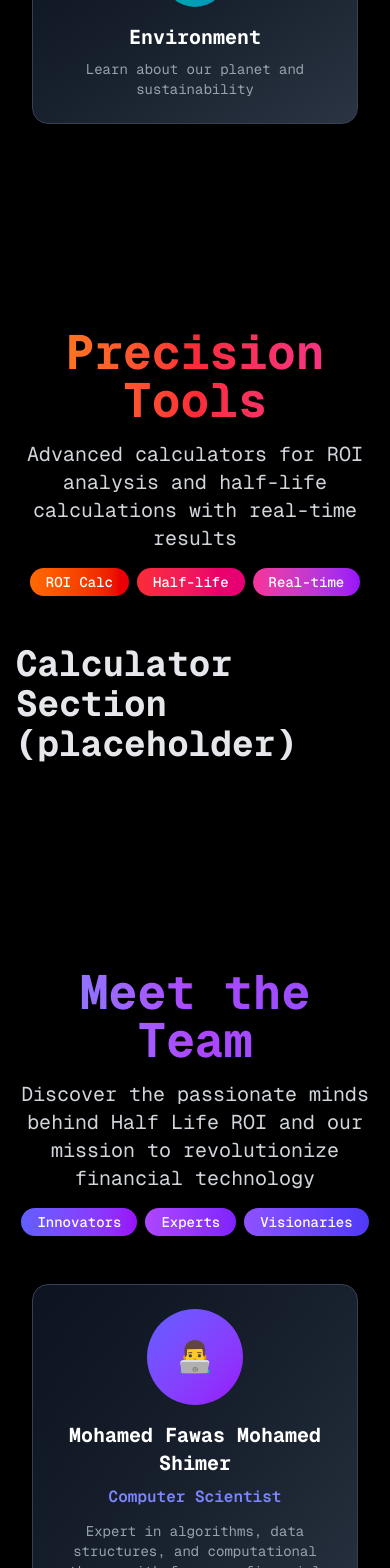
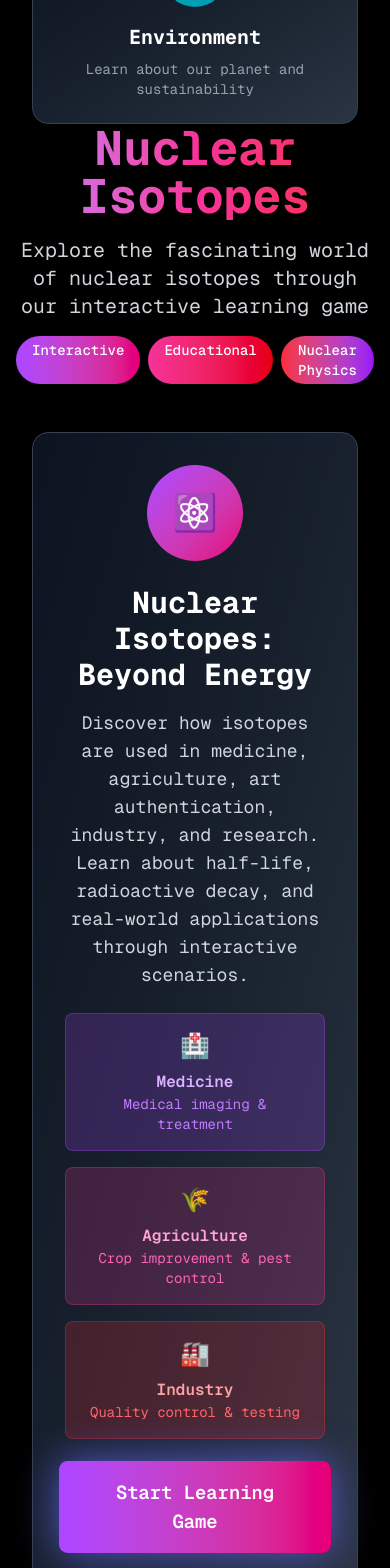
Before and after one commit to sanuga-lakdinu-kuruppu/half-life-roi, a Next.js app: page / in a window 390 px wide. Shown: the part 3380-4948 px from the top of the page. Built offline with nearby package versions, Linux system fonts and the light colour scheme.

Commit message:
game route added

```diff
--- a/src/app/isotope-game/scenes/Agriculture.js
+++ b/src/app/isotope-game/scenes/Agriculture.js
@@ -189,7 +189,7 @@ export default function Agriculture() {
         </h2>
         <div className="text-left max-w-3xl mx-auto">
           <div className="bg-gradient-to-br from-green-900/50 to-emerald-900/50 backdrop-blur-md border border-green-600 rounded-2xl p-8 mb-8">
-            <p className="text-xl text-gray-300 mb-4">Excellent work! You've successfully protected the crops using radiation technology.</p>
+            <p className="text-xl text-gray-300 mb-4">Excellent work! You&apos;ve successfully protected the crops using radiation technology.</p>
             <p className="text-2xl mb-4">Final Score: <strong className="text-green-400">{score}</strong> points</p>
             <p className="text-lg text-gray-400">Missed shots: <strong className="text-red-400">{missedShots}</strong></p>
           </div>
--- a/src/app/isotope-game/scenes/Medicine.js
+++ b/src/app/isotope-game/scenes/Medicine.js
@@ -98,7 +98,7 @@ export default function Medicine() {
           <div className="bg-gradient-to-br from-gray-800/50 to-gray-700/50 backdrop-blur-md border border-gray-600 rounded-2xl p-8 mb-8">
             <h3 className="text-2xl font-bold text-white mb-4">How PET Scans Work</h3>
             <p className="text-gray-300 mb-6 text-lg leading-relaxed">
-              Positron Emission Tomography (PET) scans use radioactive isotopes to create detailed images of your body's functions.
+              Positron Emission Tomography (PET) scans use radioactive isotopes to create detailed images of your body&apos;s functions.
             </p>
             <ul className="space-y-3 text-gray-300 text-lg">
               <li className="flex items-center">
@@ -144,7 +144,7 @@ export default function Medicine() {
         </h2>
         <div className="text-left max-w-4xl mx-auto">
           <div className="bg-gradient-to-br from-green-900/50 to-emerald-900/50 backdrop-blur-md border border-green-600 rounded-2xl p-8 mb-8">
-            <p className="text-xl text-gray-300 mb-4">Excellent work! You've successfully assembled a complete PET scan system.</p>
+            <p className="text-xl text-gray-300 mb-4">Excellent work! You&apos;ve successfully assembled a complete PET scan system.</p>
             <p className="text-2xl mb-4">Final Score: <strong className="text-green-400">{score}</strong> points</p>
             <p className="text-lg text-gray-400">Wrong attempts: <strong className="text-red-400">{wrongCount}</strong></p>
           </div>
--- a/src/app/page.js
+++ b/src/app/page.js
@@ -325,6 +325,9 @@ export default function Home() {
               <a href="#quiz" className="px-4 py-1 rounded-full transition-colors duration-200 hover:bg-white/10 hover:text-white cursor-pointer block">Quiz</a>
             </li>
             <li>
+              <a href="#isotope-game" className="px-4 py-1 rounded-full transition-colors duration-200 hover:bg-white/10 hover:text-white cursor-pointer block">Isotope Game</a>
+            </li>
+            <li>
               <a href="#calculator" className="px-4 py-1 rounded-full transition-colors duration-200 hover:bg-white/10 hover:text-white cursor-pointer block">Calculator</a>
             </li>
             <li>
@@ -472,6 +475,70 @@ export default function Home() {
                   </div>
                   <h3 className="text-xl font-bold text-white mb-2">Environment</h3>
                   <p className="text-gray-400 text-sm">Learn about our planet and sustainability</p>
+                </div>
+              </div>
+            </div>
+          </div>
+        </section>
+
+        {/* Isotope Game Section */}
+        <section id="isotope-game" className="w-full min-h-screen flex flex-col items-center justify-center scroll-mt-32">
+          <div className="text-center mb-12">
+            <h2 className="text-5xl md:text-6xl font-bold bg-gradient-to-r from-purple-400 via-pink-500 to-red-500 bg-clip-text text-transparent mb-4">
+              Nuclear Isotopes
+            </h2>
+            <p className="text-xl text-gray-300 max-w-2xl mx-auto">
+              Explore the fascinating world of nuclear isotopes through our interactive learning game
+            </p>
+            <div className="flex justify-center mt-4">
+              <span className="bg-gradient-to-r from-purple-500 to-pink-600 text-white px-4 py-1 rounded-full text-sm font-medium">
+                Interactive
+              </span>
+              <span className="bg-gradient-to-r from-pink-500 to-red-600 text-white px-4 py-1 rounded-full text-sm font-medium ml-2">
+                Educational
+              </span>
+              <span className="bg-gradient-to-r from-red-500 to-purple-600 text-white px-4 py-1 rounded-full text-sm font-medium ml-2">
+                Nuclear Physics
+              </span>
+            </div>
+          </div>
+
+          {/* Game Navigation Card */}
+          <div className="w-full max-w-4xl px-4">
+            <div className="group">
+              <div className="bg-gradient-to-br from-gray-900/80 via-gray-800/80 to-gray-700/80 backdrop-blur-md border border-gray-700 rounded-2xl p-8 hover:border-purple-500 transition-all duration-300 hover:scale-105 hover:shadow-2xl hover:shadow-purple-500/20">
+                <div className="text-center">
+                  <div className="w-24 h-24 bg-gradient-to-br from-purple-500 to-pink-600 rounded-full flex items-center justify-center mx-auto mb-6 group-hover:scale-110 transition-transform duration-300">
+                    <span className="text-4xl">⚛️</span>
+                  </div>
+                  <h3 className="text-3xl font-bold text-white mb-4">Nuclear Isotopes: Beyond Energy</h3>
+                  <p className="text-gray-300 text-lg mb-6 max-w-2xl mx-auto">
+                    Discover how isotopes are used in medicine, agriculture, art authentication, industry, and research.
+                    Learn about half-life, radioactive decay, and real-world applications through interactive scenarios.
+                  </p>
+                  <div className="grid grid-cols-1 md:grid-cols-3 gap-4 mb-6">
+                    <div className="bg-purple-500/20 border border-purple-500/30 rounded-lg p-4">
+                      <div className="text-2xl mb-2">🏥</div>
+                      <div className="text-purple-300 font-semibold">Medicine</div>
+                      <div className="text-purple-400 text-sm">Medical imaging & treatment</div>
+                    </div>
+                    <div className="bg-pink-500/20 border border-pink-500/30 rounded-lg p-4">
+                      <div className="text-2xl mb-2">🌾</div>
+                      <div className="text-pink-300 font-semibold">Agriculture</div>
+                      <div className="text-pink-400 text-sm">Crop improvement & pest control</div>
+                    </div>
+                    <div className="bg-red-500/20 border border-red-500/30 rounded-lg p-4">
+                      <div className="text-2xl mb-2">🏭</div>
+                      <div className="text-red-300 font-semibold">Industry</div>
+                      <div className="text-red-400 text-sm">Quality control & testing</div>
+                    </div>
+                  </div>
+                  <button
+                    onClick={() => window.location.href = '/isotope-game'}
+                    className="px-8 py-4 bg-gradient-to-r from-purple-500 to-pink-600 text-white font-semibold rounded-lg hover:from-purple-600 hover:to-pink-700 transition-all text-lg hover-lift animate-pulse-glow"
+                  >
+                    Start Learning Game
+                  </button>
                 </div>
               </div>
             </div>
@@ -750,6 +817,12 @@ export default function Home() {
                   </a>
                 </li>
                 <li>
+                  <a href="#isotope-game" className="text-gray-400 hover:text-white transition-colors flex items-center gap-2">
+                    <span className="w-1 h-1 bg-purple-500 rounded-full"></span>
+                    Isotope Game
+                  </a>
+                </li>
+                <li>
                   <a href="#calculator" className="text-gray-400 hover:text-white transition-colors flex items-center gap-2">
                     <span className="w-1 h-1 bg-orange-500 rounded-full"></span>
                     Calculator
```
